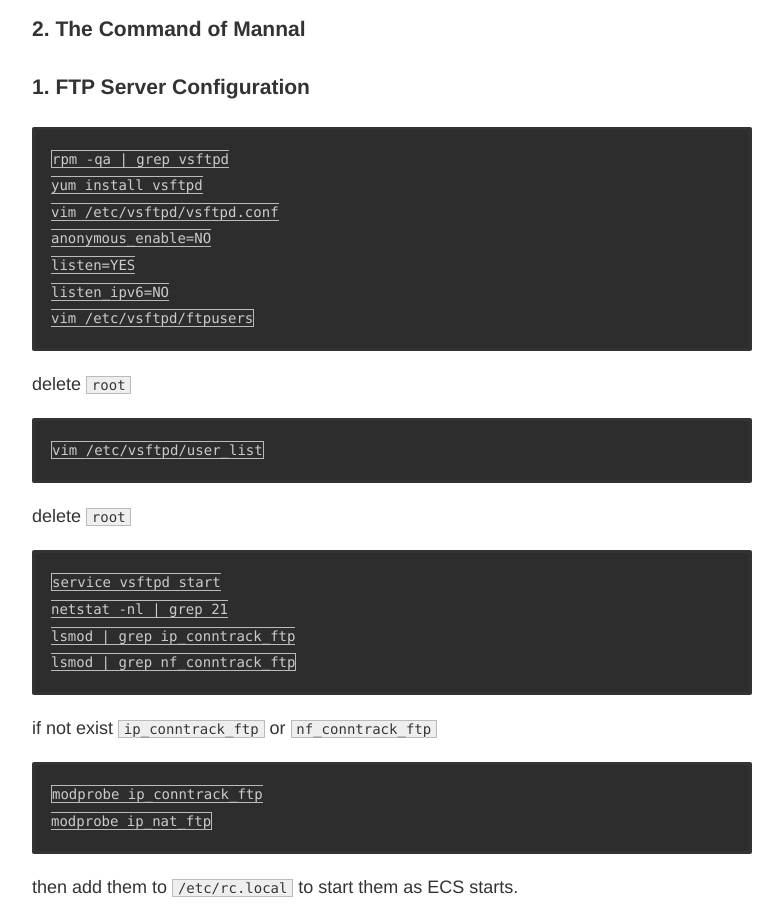
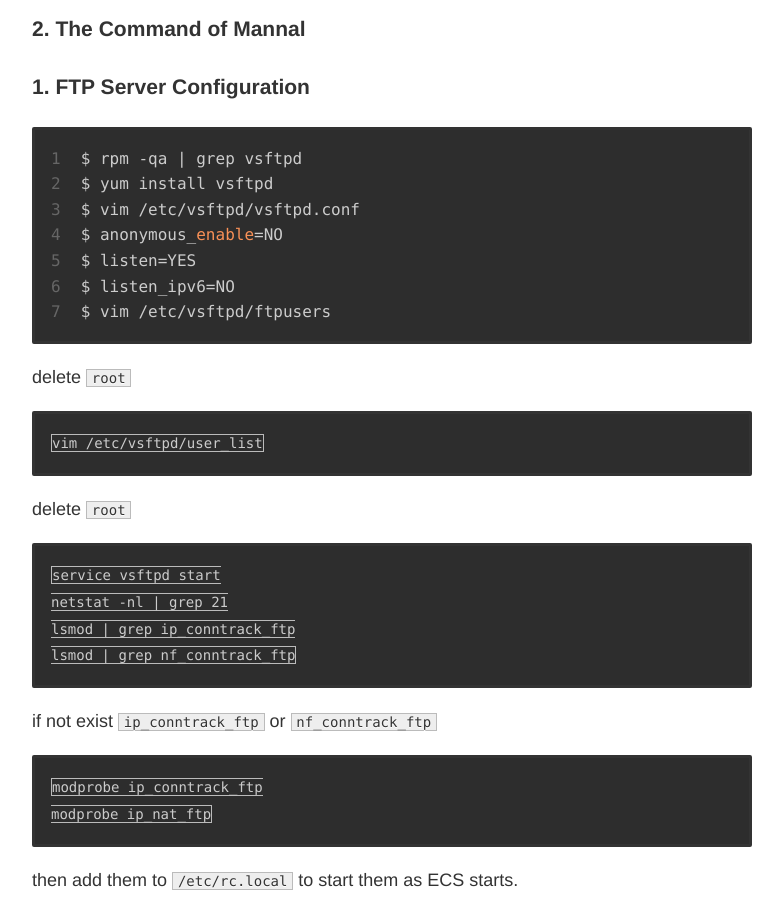
Before and after one commit to DOYOULIKEMI/smartsrh.github.io, a plain HTML site: page 2016/03/28/CentOS-Notes/index.html in a window 1280 px wide. Shown: the part 1580-2491 px from the top of the page, without its empty margins (248-1031 px from the left). Drawn offline with nearby package versions, Linux system fonts and the light colour scheme; some packages are replaced by stand-ins of ours; a script that the page names is missing.

Commit message:
Site updated: 2016-03-28 22:51:15

```diff
--- a/2016/03/28/CentOS-Notes/index.html
+++ b/2016/03/28/CentOS-Notes/index.html
@@ -36,14 +36,8 @@
 <li><code>cat fileA</code> only read the contents of A</li>
 <li><code>vim fileA</code> read and edit the contents of A</li>
 </ul>
-<h3 id="2-The-Command-of-Mannal"><a href="#2-The-Command-of-Mannal" class="headerlink" title="2. The Command of Mannal"></a>2. The Command of Mannal</h3><h3 id="1-FTP-Server-Configuration"><a href="#1-FTP-Server-Configuration" class="headerlink" title="1. FTP Server Configuration"></a>1. FTP Server Configuration</h3><pre><code>rpm -qa | grep vsftpd
-yum install vsftpd
-vim /etc/vsftpd/vsftpd.conf
-anonymous_enable=NO
-listen=YES
-listen_ipv6=NO
-vim /etc/vsftpd/ftpusers
-</code></pre><p>delete <code>root</code></p>
+<h3 id="2-The-Command-of-Mannal"><a href="#2-The-Command-of-Mannal" class="headerlink" title="2. The Command of Mannal"></a>2. The Command of Mannal</h3><h3 id="1-FTP-Server-Configuration"><a href="#1-FTP-Server-Configuration" class="headerlink" title="1. FTP Server Configuration"></a>1. FTP Server Configuration</h3><figure class="highlight bash"><table><tr><td class="gutter"><pre><span class="line">1</span><br><span class="line">2</span><br><span class="line">3</span><br><span class="line">4</span><br><span class="line">5</span><br><span class="line">6</span><br><span class="line">7</span><br></pre></td><td class="code"><pre><span class="line">$ rpm -qa | grep vsftpd</span><br><span class="line">$ yum install vsftpd</span><br><span class="line">$ vim /etc/vsftpd/vsftpd.conf</span><br><span class="line">$ anonymous_<span class="built_in">enable</span>=NO</span><br><span class="line">$ listen=YES</span><br><span class="line">$ listen_ipv6=NO</span><br><span class="line">$ vim /etc/vsftpd/ftpusers</span><br></pre></td></tr></table></figure>
+<p>delete <code>root</code></p>
 <pre><code>vim /etc/vsftpd/user_list
 </code></pre><p>delete <code>root</code></p>
 <pre><code>service vsftpd start
```
Also changed, not shown: index.html (+2 -8 lines).
